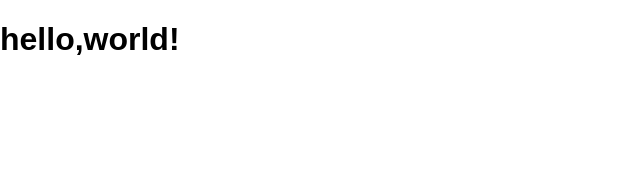
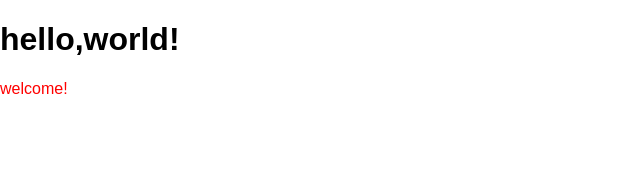
Before and after one commit to helinjiang/demo-react16-webpack4-antd, a React app: page / in a window 1280 px wide. Shown: the top 170 px of the page, without its empty margins (0-640 px from the left). Built offline with nearby package versions, Linux system fonts and the light colour scheme.

Commit message:
feat: 子组件

```diff
--- a/src/App.js
+++ b/src/App.js
@@ -1,4 +1,6 @@
 import React, { Component } from 'react';
+
+import SayHello from './components/say-hello';
 
 import './App.less';
 
@@ -11,6 +13,7 @@ export default class App extends Component {
         return (
             <div className="container">
                 <h1>hello,world!</h1>
+                <SayHello/>
             </div>
         );
     }
--- /dev/null
+++ b/src/components/say-hello/index.js
@@ -0,0 +1,13 @@
+import React, { Component } from 'react';
+
+import './index.less';
+
+export default class SayHello extends Component {
+    render() {
+        return (
+            <div className="say-hello">
+                <p>welcome!</p>
+            </div>
+        );
+    }
+}
--- /dev/null
+++ b/src/components/say-hello/index.less
@@ -0,0 +1,3 @@
+.say-hello {
+    color: red;
+}
```
